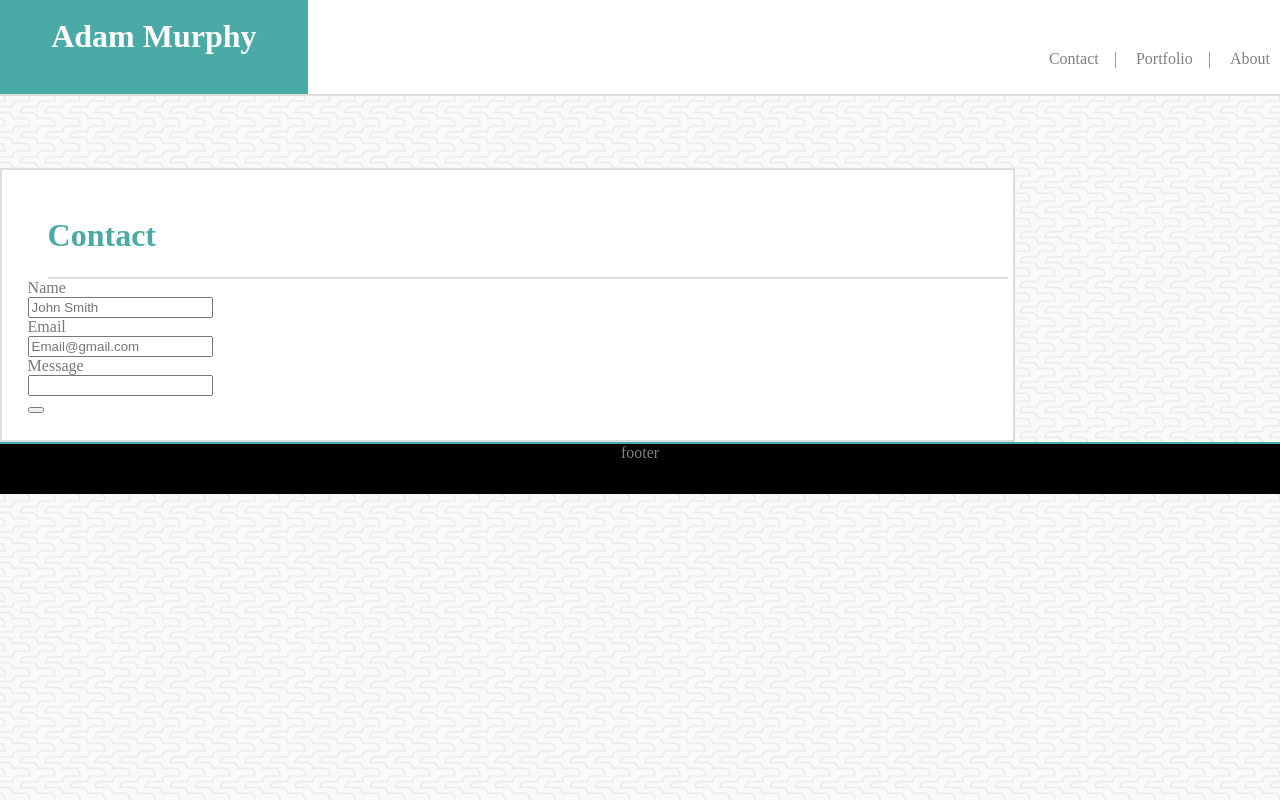
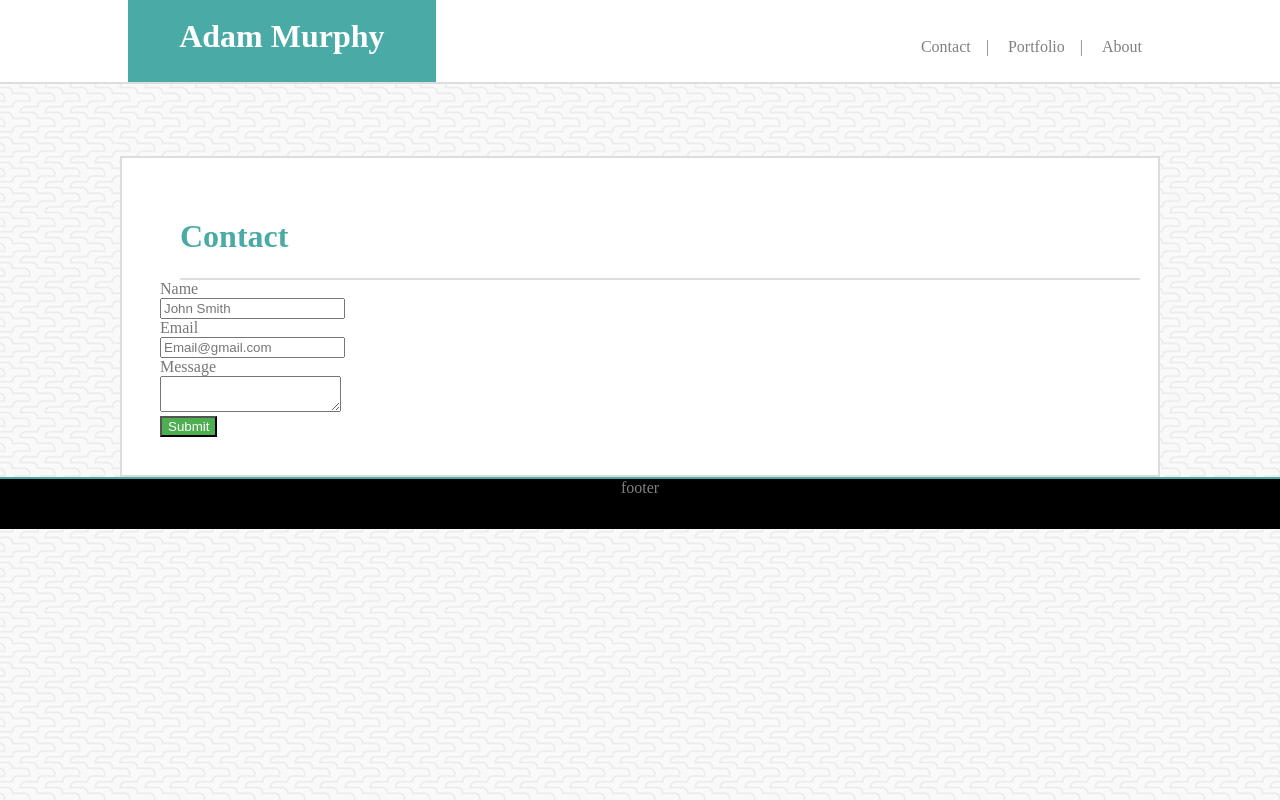
Before and after one commit to Adamm285/Basicportfolio-, a plain HTML site: page contact.html in a window 1280 px wide. Drawn offline with Linux system fonts and the light colour scheme.

Commit message:
finalizing contactpage CSS

```diff
--- a/Assets/css/style.css
+++ b/Assets/css/style.css
@@ -5,13 +5,46 @@
   position: relative;
   top: 0;
   margin-left: 0%;
+  padding: 0%;
   Height: 15%;
+  width: 100%;
   color: gray;
   background-color: white;
   overflow: hidden;
   border-bottom: 2px solid #dddddd;
+}
+
+#heading_name {
+  background-color: #4aaaa5;
+  color: white;
+  text-align: left;
+  margin-left: 10%;
+  height: -27%;
+  font-size: 2em;
+  font-weight: bold;
+  padding: 4%;
+}
+
+.ulnav {
+  list-style-type: none;
+  margin-top: -27px;
+  margin-right: 10%;
+  padding: 0;
+  overflow: hidden;
+  float: right;
 
 }
+
+.container {
+  width: 960px;
+  margin-left: 10%;
+  margin-right: 10%;
+  margin: auto;
+  background-color: white;
+  padding: 3%;
+  border: 2px solid #dddddd;
+}
+
 .contentTopper {
   margin: 0px 0px 0px 20px;
   height: 40px;
@@ -20,22 +53,7 @@
   border-bottom: 2px solid #dddddd;
 }
 
-#heading_name {
-  background-color: #4aaaa5;
-  color: white;
-  text-align: left;
-  margin-left: 0%;
-  font-size: 2em;
-  font-weight: bold;
-  padding: 4%;
-}
-.container {
-  width: 960px;
-  margin-left: 0%;
-  background-color: white;
-  padding: 2%;
-  border: 2px solid #dddddd;
-}
+
 
 p {
   color: grey;
@@ -48,14 +66,7 @@ body {
   margin: 0px;
   background-image: url("../images/beanstalk.png");
 }
-.ulnav {
-  list-style-type: none;
-  margin-top: -15px;
-  padding: 0;
-  overflow: hidden;
-  float: right;
 
-}
 :placeholder-shown {
   color: #777777;
 }
@@ -108,5 +119,13 @@ li a:hover {
   color:#777777;
 }
 form {
-  color: black
+  color: black;
 }
+button {
+  background-color: #4CAF50;
+  color: white;
+}
+input:focus, textarea:focus, button:focus {
+  box-shadow: 0 0 4px rgba(0,128,128,0.3);
+  border: 10px solid rgba(0,128,128);
+}
--- a/contact.html
+++ b/contact.html
@@ -28,7 +28,7 @@
             <div Class="contentTopper"><h1>Contact</h1>
             </div>
             <Div>
-                <form action="Name" method="POST">
+                <form action="contactform.php" method="GET">
                     <span>Name</span>
                     <br>
                     <Input type="text" name="name" placeholder="John Smith"></Input>
@@ -39,9 +39,9 @@
                     <br>
                     <span>Message</span>
                     <br>
-                    <input type="text" name="message" placeholder=""></Input>
+                    <textarea name="message"></textarea>
                     <br>
-                    <button type="submit"></button>
+                    <button type="submit" name="submit">Submit</button>
                 </form>
             </Div>
         </div>
```
